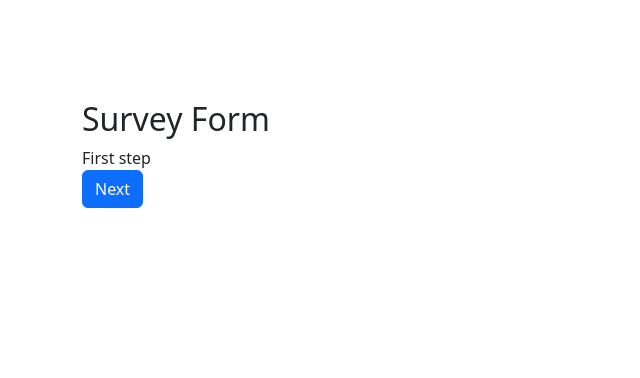
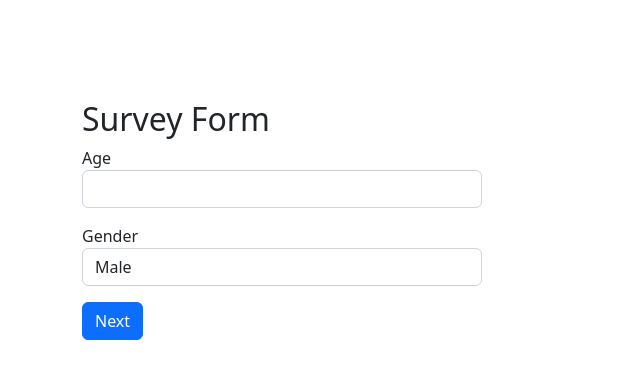
Before and after one commit to KrishnapalTomar01/carSurvey-react, a React (Create React App) app: page /survey in a window 1280 px wide. Shown: the top 378 px of the page, without its empty margins (0-640 px from the left). Built offline with nearby package versions, Linux system fonts and the light colour scheme.

Commit message:
Three steps done

```diff
--- a/package.json
+++ b/package.json
@@ -3,10 +3,6 @@
   "version": "0.1.0",
   "private": true,
   "dependencies": {
-    "@testing-library/jest-dom": "^5.16.5",
-    "@testing-library/react": "^13.4.0",
-    "@testing-library/user-event": "^13.5.0",
-    "@types/jest": "^27.5.2",
     "@types/node": "^16.11.59",
     "@types/react": "^18.0.20",
     "@types/react-dom": "^18.0.6",
@@ -17,8 +13,6 @@
     "react-hook-form": "^7.35.0",
     "react-router-dom": "^6.4.0",
     "react-scripts": "5.0.1",
-    "semantic-ui-css": "^2.4.1",
-    "semantic-ui-react": "^2.1.3",
     "typescript": "^4.8.3",
     "web-vitals": "^2.1.4"
   },
--- a/src/App.css
+++ b/src/App.css
@@ -12,3 +12,11 @@
   font-size: calc(10px + 2vmin);
   color: white;
 }
+
+.error {
+  color: red;
+}
+
+form {
+  width: 400px;
+}
--- /dev/null
+++ b/src/components/BooleanInput/BooleanInput.component.tsx
@@ -0,0 +1,47 @@
+import { Controller, Control } from "react-hook-form";
+import { IUserResponse } from "../../Models/models";
+
+type booleanParameterType = {
+    control: Control<IUserResponse>,
+    name: any,
+    trueText: string,
+    falseText: string
+}
+
+const BooleanInput = ({ control, name, trueText, falseText } : booleanParameterType) => {
+    return (
+      <Controller
+        control={control}
+        name={name}
+        rules={{ validate: value => value != null }}
+        render={({ field: { onChange, onBlur, value, ref } }) => (
+          <>
+            <label>
+              <input
+                className="me-1"
+                type="radio"
+                onBlur={onBlur} // notify when input is touched
+                onChange={() => onChange(true)} // send value to hook form
+                checked={value === true}
+                // inputRef={ref}
+              />
+              {trueText}
+            </label>
+            <label className="ms-3">
+              <input
+                className="me-1"
+                type="radio"
+                onBlur={onBlur} // notify when input is touched
+                onChange={() => onChange(false)} // send value to hook form
+                checked={value === false}
+                // inputRef={ref}
+              />
+              {falseText}
+            </label>
+          </>
+        )}
+      />
+    );
+  }
+
+export default BooleanInput;
--- a/src/components/FirstStep/FirstStep.component.tsx
+++ b/src/components/FirstStep/FirstStep.component.tsx
@@ -1,16 +1,46 @@
-import { stepType } from '../../Models/models';
+import { stepType, IUserResponse } from '../../Models/models';
+import { useForm } from 'react-hook-form';
+import { useNavigate } from 'react-router-dom';
 
-const FirstStep = ({ pageNum, setPageNum }: stepType) => {
+const FirstStep = ({ pageNum, setPageNum, formData, setFormData }: stepType) => {
+    const navigate = useNavigate();
+    const { register, handleSubmit, formState: { errors } } = useForm<IUserResponse>();
 
-    const handleSubmit = () => {
+    const submitClickHandler = (data: IUserResponse) => {
+        setFormData({...formData,
+            age: data.age,
+            gender: data.gender});
+        if(data.age < 18) {
+            navigate("/endsurvey");
+            return;
+        }
         setPageNum(pageNum + 1);
     }
     return (
         <div>
-            <div>First step</div>
-            <div>
-                <button className="btn btn-primary" onClick={handleSubmit}>Next</button>
-            </div>
+            <form onSubmit={handleSubmit(submitClickHandler)}>
+                <div className="form-group">
+                    <label>Age</label>
+                    <input type="number" className="form-control"
+                    {...register("age", { required: true, max: 100, min:1 })}
+                    />
+                </div>
+                {errors.age && <p className='error'>Age must be between 1 to 100</p>}
+                <div className="form-group mt-3">
+                    <label>Gender</label>
+                    <select className="form-control" {...register("gender", {
+                       required: true
+                    })}>
+                        <option value="M">Male</option>
+                        <option value="F">Female</option>
+                        <option value="Other">Other</option>
+                    </select>
+                </div>
+                {errors.gender && <p className='error'>Select Gender</p>}
+                <div>
+                    <button className="btn btn-primary mt-3" type='submit'>Next</button>
+                </div>
+            </form>
         </div>
     )
 }
--- a/src/components/FourthStep/FourthStep.component.tsx
+++ b/src/components/FourthStep/FourthStep.component.tsx
@@ -1,7 +1,7 @@
 import { stepType } from '../../Models/models';
 import { useNavigate } from 'react-router-dom';
 
-const FourthStep = ({ pageNum, setPageNum }: stepType) => {
+const FourthStep = ({ pageNum, setPageNum, formData }: stepType) => {
     const navigate = useNavigate();
     const handleSubmit = () => {
         navigate('/endsurvey');
--- a/src/components/SecondStep/SecondStep.component.tsx
+++ b/src/components/SecondStep/SecondStep.component.tsx
@@ -1,16 +1,44 @@
-import { stepType } from '../../Models/models';
+import { stepType, IUserResponse } from '../../Models/models';
+import { useForm } from 'react-hook-form';
+import { useNavigate } from 'react-router-dom';
+import BooleanInput from '../BooleanInput/BooleanInput.component';
 
-const SecondStep = ({ pageNum, setPageNum }: stepType) => {
+const SecondStep = ({ pageNum, setPageNum, formData, setFormData }: stepType) => {
+    const navigate = useNavigate();
+    const { handleSubmit, control,formState: { errors } } = useForm<IUserResponse>();
 
-    const handleSubmit = () => {
-        setPageNum(pageNum + 1);
+    const submitClickHandler = (data: IUserResponse) => {
+        setFormData({
+            ...formData,
+            hasCarLicense : data.hasCarLicense
+        });
+        if(data.hasCarLicense === false) {
+            console.log(formData);
+            navigate("/endsurvey");
+            return;
+        }
+        // Show bonus question page for age group 18-25 only
+        if(formData.age > 25 ) {
+            setPageNum(pageNum + 2);
+        }
+        else {
+            setPageNum(pageNum + 1);
+        }
     }
     return (
         <div>
-            <div>Second step</div>
-            <div>
-                <button className="btn btn-primary" onClick={handleSubmit}>Next</button>
-            </div>
+            <form onSubmit={handleSubmit(submitClickHandler)}>
+                <div className="form-group">
+                    <label>Do you own a driving license?</label>
+                    <div>
+                    <BooleanInput control={control} name={"hasCarLicense"} trueText="Yes" falseText="No, I prefer using other transport" />
+                    {errors.hasCarLicense && <div className='error'>Select value</div>}
+                    </div>
+                </div>
+                <div>
+                    <button className="btn btn-primary mt-3" type='submit'>Next</button>
+                </div>
+            </form>
         </div>
     )
 }
--- a/src/components/ThirdStep/ThirdStep.component.tsx
+++ b/src/components/ThirdStep/ThirdStep.component.tsx
@@ -1,16 +1,37 @@
-import { stepType } from '../../Models/models';
+import { stepType, IUserResponse } from '../../Models/models';
+import { useForm } from 'react-hook-form';
+import { useNavigate } from 'react-router-dom';
+import BooleanInput from '../BooleanInput/BooleanInput.component';
 
-const ThirdStep = ({ pageNum, setPageNum }: stepType) => {
+const ThirdStep = ({ pageNum, setPageNum, formData, setFormData }: stepType) => {
+    const navigate = useNavigate();
+    const { handleSubmit, control,formState: { errors } } = useForm<IUserResponse>();
 
-    const handleSubmit = () => {
+    const submitClickHandler = (data: IUserResponse) => {
+        setFormData({
+            ...formData,
+            isFirstCar : data.isFirstCar
+        });
+        if(data.isFirstCar === true) {
+            navigate("/endsurvey");
+            return;
+        }
         setPageNum(pageNum + 1);
     }
     return (
         <div>
-            <div>Third step</div>
-            <div>
-                <button className="btn btn-primary" onClick={handleSubmit}>Next</button>
-            </div>
+            <form onSubmit={handleSubmit(submitClickHandler)}>
+                <div className="form-group">
+                    <label>Is this your first car?</label>
+                    <div>
+                    <BooleanInput control={control} name={"isFirstCar"} trueText="Yes" falseText="No" />
+                    {errors.isFirstCar && <div className='error'>Select value</div>}
+                    </div>
+                </div>
+                <div>
+                    <button className="btn btn-primary mt-3" type='submit'>Next</button>
+                </div>
+            </form>
         </div>
     )
 }
--- a/src/index.tsx
+++ b/src/index.tsx
@@ -3,7 +3,7 @@ import ReactDOM from 'react-dom/client';
 import './index.css';
 import App from './App';
 import { BrowserRouter } from 'react-router-dom';
-import 'bootstrap/dist/css/bootstrap.css';
+import 'bootstrap/dist/css/bootstrap.min.css';
 
 const root = ReactDOM.createRoot(
   document.getElementById('root') as HTMLElement
--- a/src/routes/Survey/Survey.component.tsx
+++ b/src/routes/Survey/Survey.component.tsx
@@ -7,20 +7,33 @@ import FirstStep from '../../components/FirstStep/FirstStep.component';
 import SecondStep from '../../components/SecondStep/SecondStep.component';
 import ThirdStep from '../../components/ThirdStep/ThirdStep.component';
 import FourthStep from '../../components/FourthStep/FourthStep.component';
+import { IUserResponse } from '../../Models/models';
+
+const DefaultFormState : IUserResponse = {
+    age: 0,
+    gender: null,
+    hasCarLicense: null,
+    isFirstCar: null,
+    driveTrainType: null,
+    isWorriedForEmissions: null,
+    numberOfCars: null,
+    carTypes: []
+}
 
 const SurveyPage = () => {
     const [pageNum, setPageNum] = useState(0);
+    const [formData, setFormData] = useState(DefaultFormState);
 
     const conditionalComponent = () => {
         switch (pageNum) {
             case 0:
-                return <FirstStep pageNum={pageNum} setPageNum={setPageNum}/>;
+                return <FirstStep formData={formData} setFormData={setFormData} pageNum={pageNum} setPageNum={setPageNum}/>;
             case 1:
-                return <SecondStep pageNum={pageNum} setPageNum={setPageNum}/>;
+                return <SecondStep formData={formData} setFormData={setFormData} pageNum={pageNum} setPageNum={setPageNum}/>;
             case 2:
-                return <ThirdStep pageNum={pageNum} setPageNum={setPageNum}/>;
+                return <ThirdStep formData={formData} pageNum={pageNum} setFormData={setFormData} setPageNum={setPageNum}/>;
             case 3:
-                return <FourthStep pageNum={pageNum} setPageNum={setPageNum}/>;
+                return <FourthStep formData={formData} pageNum={pageNum} setFormData={setFormData} setPageNum={setPageNum}/>;
             default:
                 return <></>;
         }
```
Also changed, not shown: src/Models/models.ts (+38 -1 lines), 1 other file (tests, documents, lock files or other folders).
